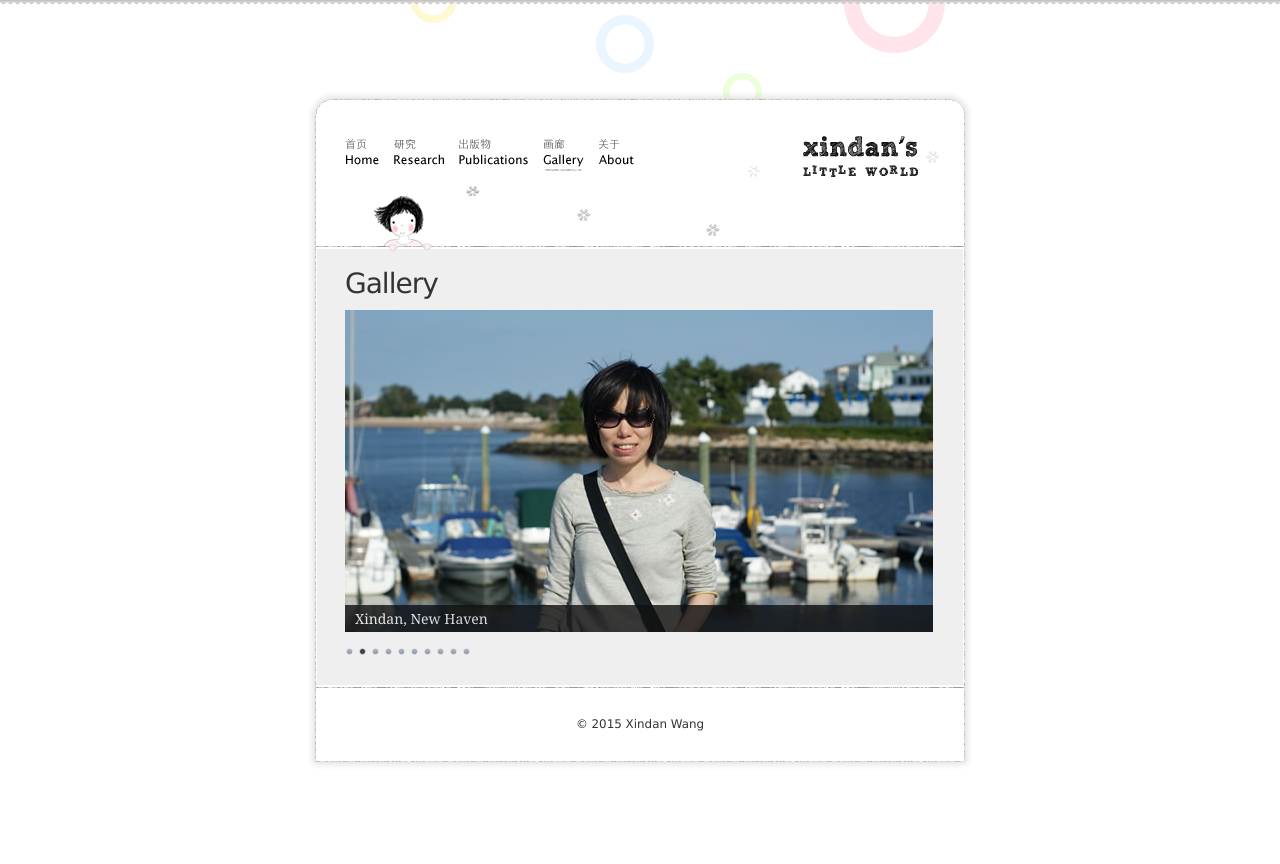
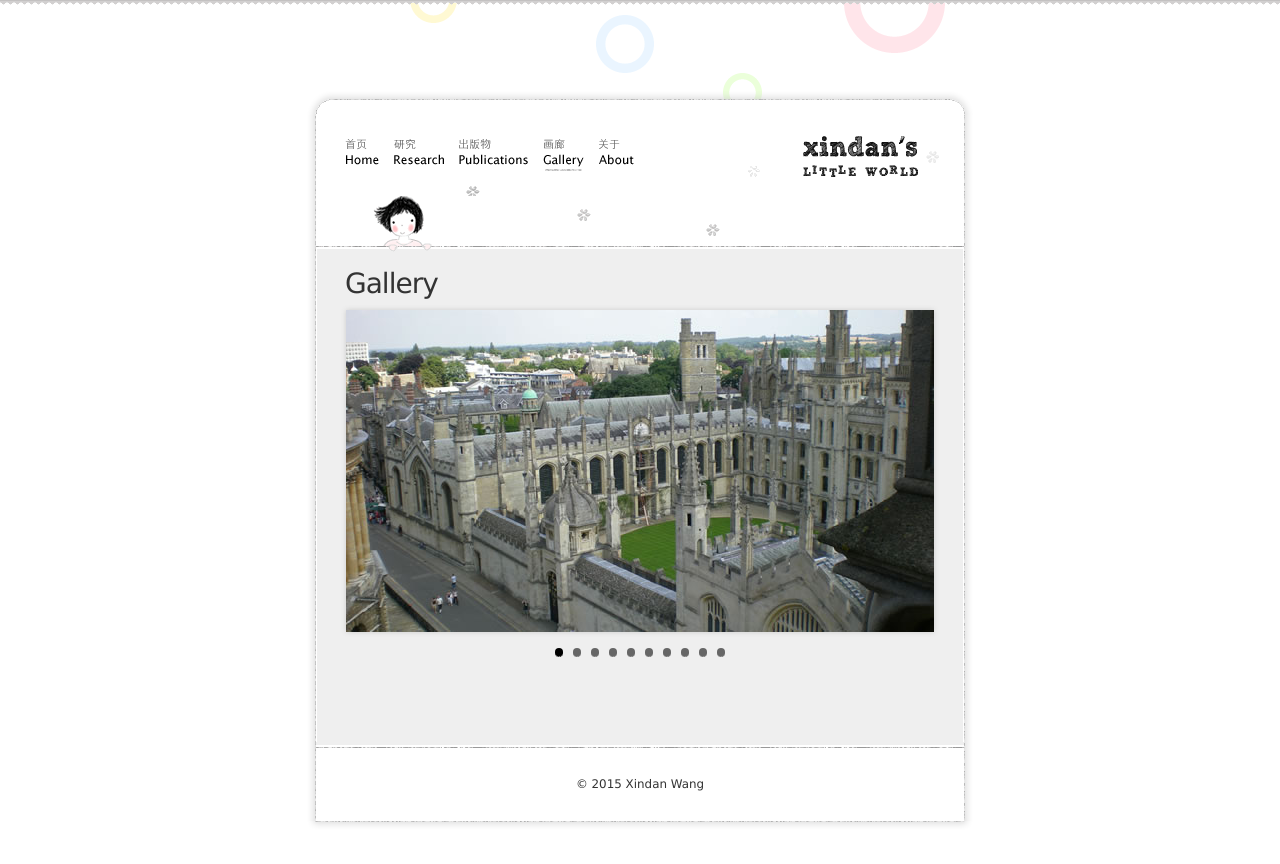
Before and after one commit to xindan/xindan.github.io, a Jekyll site: the page built from gallery/index.html, in a window 1280 px wide. Shown: the top 864 px of the page. Built offline with Jekyll 4.4.1, drawn with Linux system fonts in a browser that asks for light colours; Markdown is read by kramdown in place of the engine named in the settings.

Commit message:
Update gallery

```diff
--- a/media/css/mobile.css
+++ b/media/css/mobile.css
@@ -127,14 +127,4 @@
 		padding: 0;
 	}
 
-	#gallery {
-		width: 100% !important;
-	}
-
-	#gallery img {
-		width: 100% !important;
-		height: auto !important;
-		margin-bottom: 5px;
-	}
-
 }
--- a/media/css/slider.css
+++ b/media/css/slider.css
@@ -1,116 +1,205 @@
-/*
-jQuery Nivo Slider v2.1
-http://nivo.dev7studios.com/
-*/
+/**
+ * BxSlider v4.1.2 - Fully loaded, responsive content slider
+ * http://bxslider.com
+ *
+ * Written by: Steven Wanderski, 2014
+ * http://stevenwanderski.com
+ * (while drinking Belgian ales and listening to jazz)
+ *
+ * CEO and founder of bxCreative, LTD
+ * http://bxcreative.com
+ */
 
-/* The Nivo Slider styles */
-.nivoSlider {
-	position:relative;
-	width:588px;
-	height:322px;
-}
-.nivoSlider img {
-	position:absolute;
-	top:0px;
-	left:0px;
+
+/** RESET AND LAYOUT
+===================================*/
+
+.bx-wrapper {
+	position: relative;
+	margin: 0 auto 60px;
+	padding: 0;
+	*zoom: 1;
 }
 
-/* If an image is wrapped in a link */
-.nivoSlider a.nivo-imageLink {
-	position:absolute;
-	top:0px;
-	left:0px;
-	width:100%;
-	height:100%;
-	border:0;
-	padding:0;
-	margin:0;
-	z-index:60;
-	display:none;
+.bx-wrapper img {
+	max-width: 100%;
+	display: block;
 }
 
-/* The slices in the Slider */
-.nivo-slice {
-	display:block;
-	position:absolute;
-	z-index:50;
-	height:100%;
+/** THEME
+===================================*/
+
+.bx-wrapper .bx-viewport {
+	-moz-box-shadow: 0 0 5px #ccc;
+	-webkit-box-shadow: 0 0 5px #ccc;
+	box-shadow: 0 0 5px #ccc;
+/* 	border:  5px solid #fff; */
+/* 	left: -5px; */
+/* 	background: #fff; */
+
+	/*fix other elements on the page moving (on Chrome)*/
+	-webkit-transform: translatez(0);
+	-moz-transform: translatez(0);
+    	-ms-transform: translatez(0);
+    	-o-transform: translatez(0);
+    	transform: translatez(0);
 }
 
-/* Caption styles */
-.nivo-caption {
-	position:absolute;
-	left:0px;
-	bottom:0px;
-	background:#111;
-	color:#fff;
-	opacity:0.8; /* Overridden by captionOpacity setting */
-	width:100%;
-	z-index:89;
-}
-.nivo-caption p {
-	padding:2px 10px;
-	margin:0;
-}
-.nivo-caption a {
-	display:inline !important;
-}
-.nivo-html-caption {
-    display:none;
+.bx-wrapper .bx-pager,
+.bx-wrapper .bx-controls-auto {
+	position: absolute;
+	bottom: -30px;
+	width: 100%;
 }
 
-/* Direction nav styles (e.g. Next & Prev) */
-#slider a {
-	border:0;
-	display:block;
-}
-.nivo-directionNav a {
-	position:absolute;
-	top:45%;
-	z-index:99;
-	cursor:pointer;
-}
-.nivo-controlNav {
-	position:absolute;
-	left:0;
-	bottom:-25px;
-}
-.nivo-controlNav a {
-	display:block;
-	width:10px;
-	height:10px;
-	background:url(../images/bullets.png) no-repeat;
-	text-indent:-9999px;
-	border:0;
-	margin-right:3px;
-	float:left;
-	background-position:-10px 0;
-}
-.nivo-controlNav a.active {
-	background-position:0 0;
-}
-.nivo-directionNav a {
-	display:block;
-	width:30px;
-	height:30px;
-	background:url(../images/arrows.png) no-repeat;
-	text-indent:-9999px;
-	border:0;
-}
-a.nivo-nextNav {
-	background-position:-30px 0;
-	right:15px;
-}
-a.nivo-prevNav {
-	left:15px;
+/* LOADER */
+
+.bx-wrapper .bx-loading {
+	min-height: 50px;
+	background: url(../images/bx_loader.gif) center center no-repeat #fff;
+	height: 100%;
+	width: 100%;
+	position: absolute;
+	top: 0;
+	left: 0;
+	z-index: 2000;
 }
 
-/* Control nav styles (e.g. 1,2,3...) */
-.nivo-controlNav a {
-	position:relative;
-	z-index:99;
-	cursor:pointer;
+/* PAGER */
+
+.bx-wrapper .bx-pager {
+	text-align: center;
+	font-size: .85em;
+	font-family: Arial;
+	font-weight: bold;
+	color: #666;
+	padding-top: 20px;
 }
-.nivo-controlNav a.active {
-	font-weight:bold;
+
+.bx-wrapper .bx-pager .bx-pager-item,
+.bx-wrapper .bx-controls-auto .bx-controls-auto-item {
+	display: inline-block;
+	*zoom: 1;
+	*display: inline;
 }
+
+.bx-wrapper .bx-pager.bx-default-pager a {
+	background: #666;
+	text-indent: -9999px;
+	display: block;
+	width: 8px;
+	height: 8px;
+	margin: 0 5px;
+	outline: 0;
+	-moz-border-radius: 5px;
+	-webkit-border-radius: 5px;
+	border-radius: 5px;
+}
+
+.bx-wrapper .bx-pager.bx-default-pager a:hover,
+.bx-wrapper .bx-pager.bx-default-pager a.active {
+	background: #000;
+}
+
+/* DIRECTION CONTROLS (NEXT / PREV) */
+
+.bx-wrapper .bx-prev {
+	left: 10px;
+	background: url(../images/controls.png) no-repeat 0 -32px;
+}
+
+.bx-wrapper .bx-next {
+	right: 10px;
+	background: url(../images/controls.png) no-repeat -43px -32px;
+}
+
+.bx-wrapper .bx-prev:hover {
+	background-position: 0 0;
+}
+
+.bx-wrapper .bx-next:hover {
+	background-position: -43px 0;
+}
+
+.bx-wrapper .bx-controls-direction a {
+	position: absolute;
+	top: 50%;
+	margin-top: -16px;
+	outline: 0;
+	border: 0;
+	width: 32px;
+	height: 32px;
+	text-indent: -9999px;
+	z-index: 9999;
+}
+
+.bx-wrapper .bx-controls-direction a.disabled {
+	display: none;
+}
+
+/* AUTO CONTROLS (START / STOP) */
+
+.bx-wrapper .bx-controls-auto {
+	text-align: center;
+}
+
+.bx-wrapper .bx-controls-auto .bx-start {
+	display: block;
+	text-indent: -9999px;
+	width: 10px;
+	height: 11px;
+	outline: 0;
+	background: url(../images/controls.png) -86px -11px no-repeat;
+	margin: 0 3px;
+}
+
+.bx-wrapper .bx-controls-auto .bx-start:hover,
+.bx-wrapper .bx-controls-auto .bx-start.active {
+	background-position: -86px 0;
+}
+
+.bx-wrapper .bx-controls-auto .bx-stop {
+	display: block;
+	text-indent: -9999px;
+	width: 9px;
+	height: 11px;
+	outline: 0;
+	background: url(../images/controls.png) -86px -44px no-repeat;
+	margin: 0 3px;
+}
+
+.bx-wrapper .bx-controls-auto .bx-stop:hover,
+.bx-wrapper .bx-controls-auto .bx-stop.active {
+	background-position: -86px -33px;
+}
+
+/* PAGER WITH AUTO-CONTROLS HYBRID LAYOUT */
+
+.bx-wrapper .bx-controls.bx-has-controls-auto.bx-has-pager .bx-pager {
+	text-align: left;
+	width: 80%;
+}
+
+.bx-wrapper .bx-controls.bx-has-controls-auto.bx-has-pager .bx-controls-auto {
+	right: 0;
+	width: 35px;
+}
+
+/* IMAGE CAPTIONS */
+
+.bx-wrapper .bx-caption {
+	position: absolute;
+	bottom: 0;
+	left: 0;
+	background: #666\9;
+	background: rgba(80, 80, 80, 0.75);
+	width: 100%;
+}
+
+.bx-wrapper .bx-caption span {
+	color: #fff;
+	font-family: Arial;
+	display: block;
+	font-size: .85em;
+	padding: 10px;
+}
--- a/media/js/gallery.js
+++ b/media/js/gallery.js
@@ -1,4 +1,7 @@
-
-if((navigator.userAgent.match(/iPhone/i)) || (navigator.userAgent.match(/iPod/i))) {}
-	else { $(function() { $('#gallery').nivoSlider(); });
-};
+jQuery(function($) {
+	$('#gallery').bxSlider({
+		'slideWidth': 588,
+		'mode': 'fade',
+		'controls': false
+	});
+});
```
Also changed, not shown: media/images/bx_loader.gif (added), media/images/controls.png (added), media/js/slider.js.
